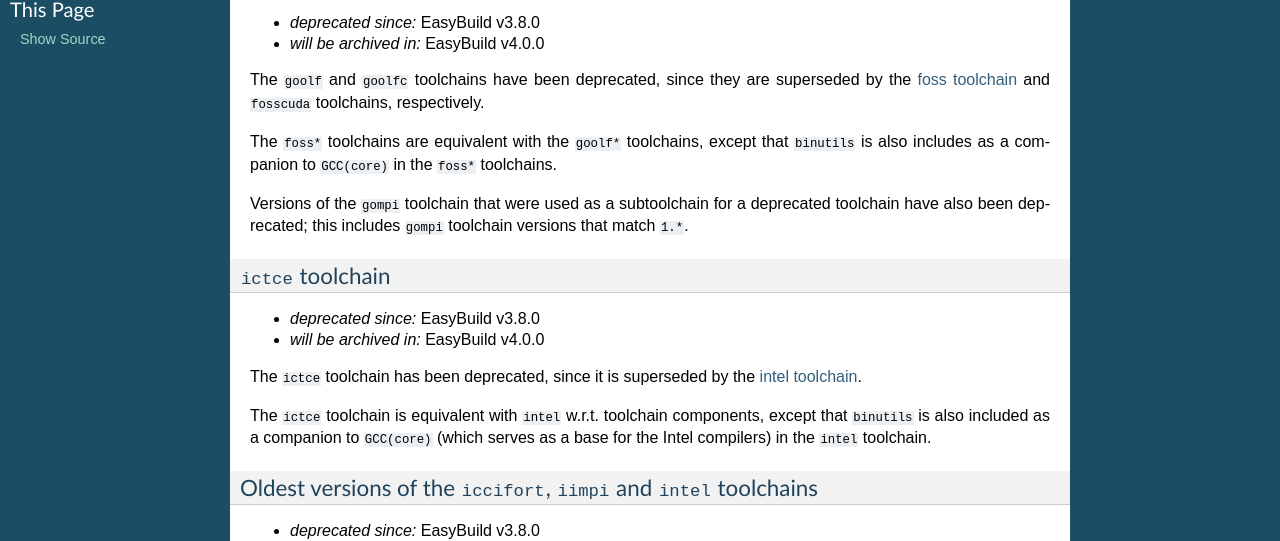
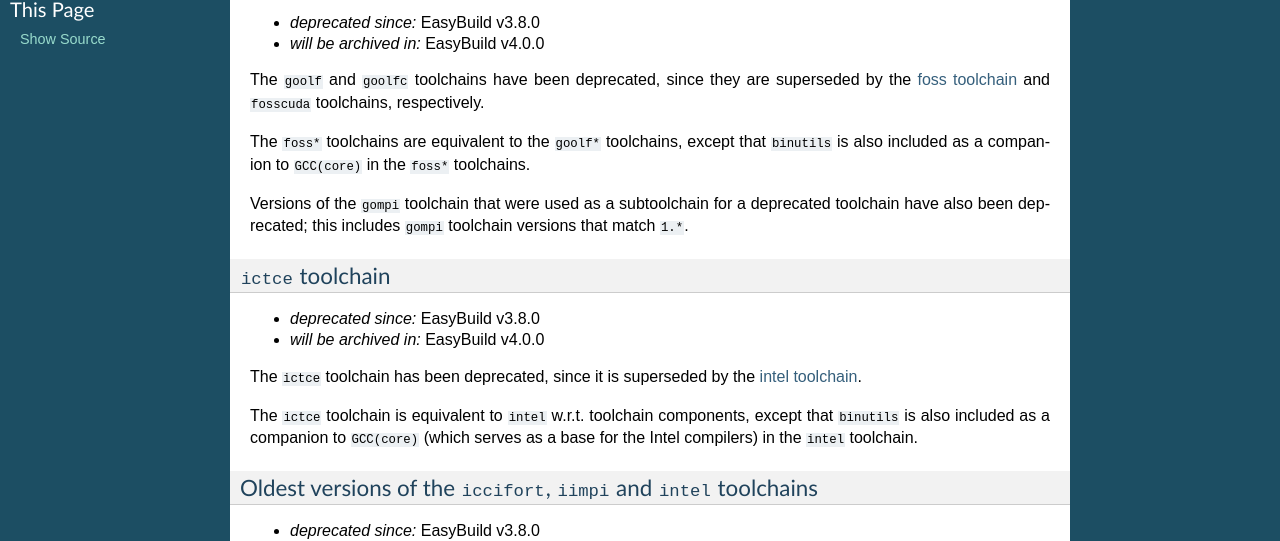
Before and after one commit to easybuilders/easybuild, a Sphinx documentation site: the page built from docs/Deprecated-easyconfigs.rst, in a window 1280 px wide. Shown: the part 1284-1825 px from the top of the page. Built offline with Sphinx 7.4.7, drawn with Linux system fonts in a browser that asks for light colours; pages that are not in the unit, such as notebooks, are missing from menus.

Commit message:
fix typos

```diff
--- a/docs/Deprecated-easyconfigs.rst
+++ b/docs/Deprecated-easyconfigs.rst
@@ -79,8 +79,8 @@
 The ``goolf`` and ``goolfc`` toolchains have been deprecated,
 since they are superseded by the :ref:`common_toolchains_foss` and ``fosscuda`` toolchains, respectively.
 
-The ``foss*`` toolchains are equivalent with the ``goolf*`` toolchains,
-except that ``binutils`` is also includes as a companion to ``GCC(core)`` in the ``foss*`` toolchains.
+The ``foss*`` toolchains are equivalent to the ``goolf*`` toolchains,
+except that ``binutils`` is also included as a companion to ``GCC(core)`` in the ``foss*`` toolchains.
 
 Versions of the ``gompi`` toolchain that were used as a subtoolchain for a deprecated toolchain
 have also been deprecated; this includes ``gompi`` toolchain versions that match ``1.*``.
@@ -96,7 +96,7 @@
 
 The ``ictce`` toolchain has been deprecated, since it is superseded by the :ref:`common_toolchains_intel`.
 
-The ``ictce`` toolchain is equivalent with ``intel`` w.r.t. toolchain components,
+The ``ictce`` toolchain is equivalent to ``intel`` w.r.t. toolchain components,
 except that ``binutils`` is also included as a companion to ``GCC(core)`` (which serves as a base
 for the Intel compilers) in the ``intel`` toolchain.
 
```
